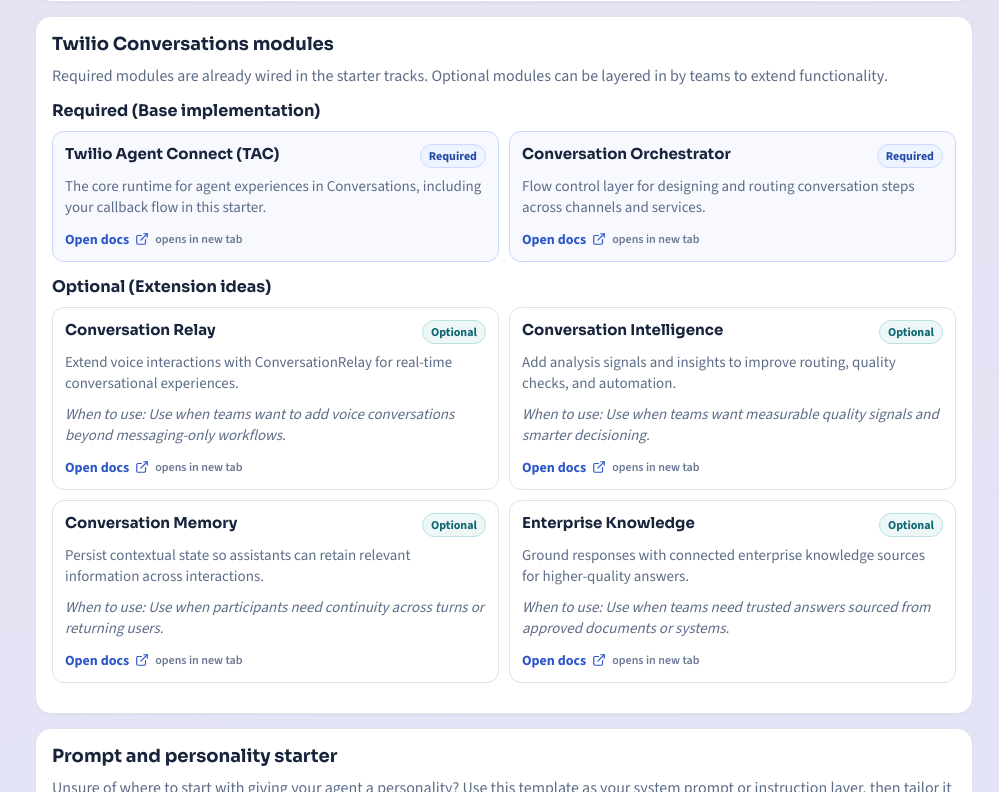
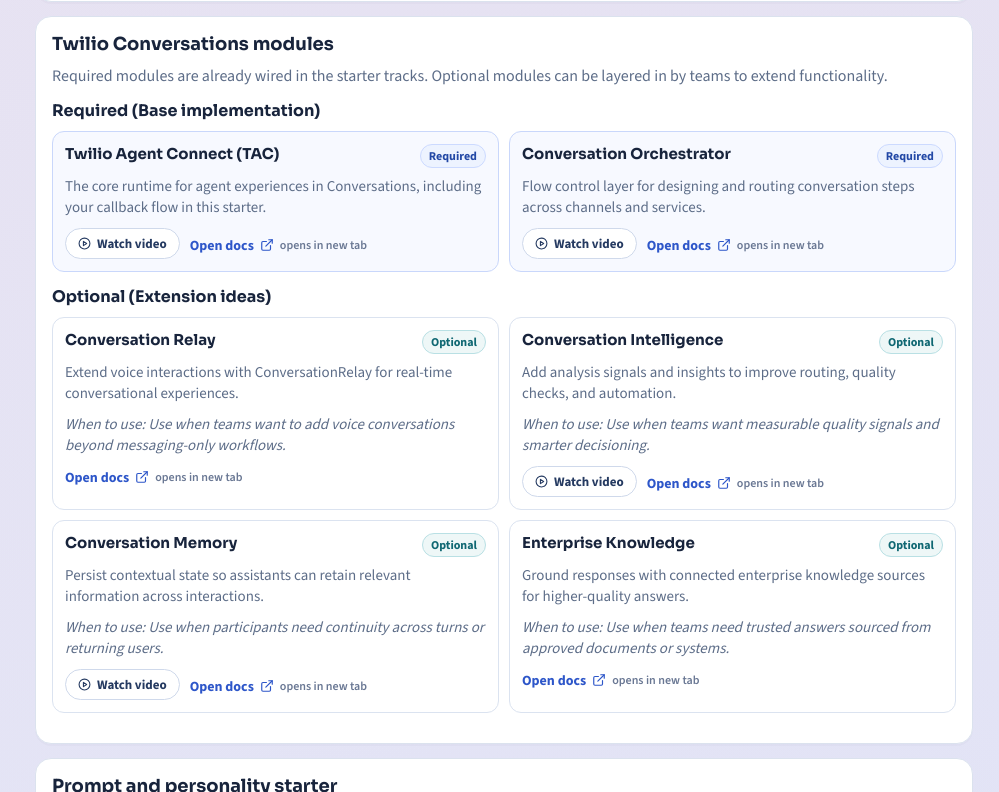
Before and after one commit to mangoshindig/twilio-iu-tech-summit-forge, a React (Vite) app in the folder workshop-ui/: page / in a window 1280 px wide. Shown: the part 4028-4820 px from the top of the page, without its empty margins (281-1280 px from the left). Built offline with nearby package versions, Linux system fonts and the light colour scheme.

Commit message:
minor: add devnet videos to ui

```diff
--- a/workshop-ui/src/App.css
+++ b/workshop-ui/src/App.css
@@ -875,6 +875,26 @@
   text-decoration: underline;
 }
 
+.module-video-btn {
+  margin-right: 10px;
+  border: 1px solid #cfd9eb;
+  background: #ffffff;
+  color: #253a61;
+  border-radius: 999px;
+  padding: 6px 12px;
+  font-family: 'Source Sans 3', sans-serif;
+  font-size: 13px;
+  font-weight: 700;
+  display: inline-flex;
+  align-items: center;
+  gap: 6px;
+  cursor: pointer;
+}
+
+.module-video-btn:hover {
+  background: #eef3ff;
+}
+
 .link-meta {
   font-size: 12px;
   font-weight: 600;
@@ -1084,6 +1104,71 @@
   background: #255bd2;
 }
 
+.video-modal-backdrop {
+  position: fixed;
+  inset: 0;
+  background: rgba(10, 18, 34, 0.6);
+  backdrop-filter: blur(2px);
+  z-index: 50;
+  display: grid;
+  place-items: center;
+  padding: 16px;
+}
+
+.video-modal {
+  width: min(920px, 100%);
+  border: 1px solid #dbe2ee;
+  background: #ffffff;
+  border-radius: 18px;
+  box-shadow: 0 24px 54px rgba(17, 33, 66, 0.24);
+  padding: 14px;
+}
+
+.video-modal-head {
+  display: flex;
+  align-items: center;
+  justify-content: space-between;
+  gap: 12px;
+  margin-bottom: 10px;
+}
+
+.video-modal-head h3 {
+  margin: 0;
+  font-family: 'Sora', sans-serif;
+  font-size: 18px;
+}
+
+.video-modal-close {
+  border: 1px solid #cfd9eb;
+  background: #ffffff;
+  color: #2f456f;
+  border-radius: 999px;
+  padding: 6px 12px;
+  font-family: 'Source Sans 3', sans-serif;
+  font-size: 13px;
+  font-weight: 700;
+  cursor: pointer;
+}
+
+.video-modal-close:hover {
+  background: #eef3ff;
+}
+
+.video-frame-wrap {
+  position: relative;
+  width: 100%;
+  aspect-ratio: 16 / 9;
+  border-radius: 12px;
+  overflow: hidden;
+  background: #000;
+}
+
+.video-frame-wrap iframe {
+  border: 0;
+  width: 100%;
+  height: 100%;
+}
+
 @keyframes cardRise {
   from {
     opacity: 0;
--- a/workshop-ui/src/App.tsx
+++ b/workshop-ui/src/App.tsx
@@ -12,6 +12,7 @@
   FiHelpCircle,
   FiHome,
   FiList,
+  FiPlayCircle,
   FiZap,
 } from 'react-icons/fi'
 import {
@@ -29,6 +30,7 @@
   const [runtimeFlowError, setRuntimeFlowError] = useState<string | null>(null)
   const [activeNav, setActiveNav] = useState('overview')
   const [showCompletionModal, setShowCompletionModal] = useState(false)
+  const [activeVideo, setActiveVideo] = useState<{ title: string; embedUrl: string } | null>(null)
   const hasCelebratedCompletion = useRef(false)
 
   const trackFolder = selectedTrack === 'python' ? 'python' : 'typescript'
@@ -192,20 +194,39 @@
     { id: 'judging', label: 'Judging Criteria', icon: FiZap },
   ]
 
-  const requiredModules = [
+  type WorkshopModule = {
+    name: string
+    description: string
+    href: string
+    whenToUse?: string
+    video?: {
+      title: string
+      embedUrl: string
+    }
+  }
+
+  const requiredModules: WorkshopModule[] = [
     {
       name: 'Twilio Agent Connect (TAC)',
       description: 'The core runtime for agent experiences in Conversations, including your callback flow in this starter.',
       href: 'https://www.twilio.com/docs/conversations/agent-connect',
+      video: {
+        title: 'Twilio Agent Connect overview',
+        embedUrl: 'https://www.youtube.com/embed/xTQU-Y-Btso',
+      },
     },
     {
       name: 'Conversation Orchestrator',
       description: 'Flow control layer for designing and routing conversation steps across channels and services.',
       href: 'https://www.twilio.com/docs/conversations/orchestrator',
+      video: {
+        title: 'Conversation Orchestrator overview',
+        embedUrl: 'https://www.youtube.com/embed/xZcIuobmgkg',
+      },
     },
   ]
 
-  const optionalModules = [
+  const optionalModules: WorkshopModule[] = [
     {
       name: 'Conversation Relay',
       description: 'Extend voice interactions with ConversationRelay for real-time conversational experiences.',
@@ -217,6 +238,10 @@
       description: 'Add analysis signals and insights to improve routing, quality checks, and automation.',
       whenToUse: 'Use when teams want measurable quality signals and smarter decisioning.',
       href: 'https://www.twilio.com/docs/conversations/intelligence',
+      video: {
+        title: 'Conversation Intelligence overview',
+        embedUrl: 'https://www.youtube.com/embed/qzhWLKIOTAg',
+      },
     },
 
     {
@@ -224,6 +249,10 @@
       description: 'Persist contextual state so assistants can retain relevant information across interactions.',
       whenToUse: 'Use when participants need continuity across turns or returning users.',
       href: 'https://www.twilio.com/docs/conversations/memory',
+      video: {
+        title: 'Conversation Memory overview',
+        embedUrl: 'https://www.youtube.com/embed/DPeFiBht0jc',
+      },
     },
     {
       name: 'Enterprise Knowledge',
@@ -517,6 +546,21 @@
     return () => window.removeEventListener('keydown', onKeyDown)
   }, [showCompletionModal])
 
+  useEffect(() => {
+    if (!activeVideo) {
+      return
+    }
+
+    const onKeyDown = (event: KeyboardEvent) => {
+      if (event.key === 'Escape') {
+        setActiveVideo(null)
+      }
+    }
+
+    window.addEventListener('keydown', onKeyDown)
+    return () => window.removeEventListener('keydown', onKeyDown)
+  }, [activeVideo])
+
   const openDocsNext = () => {
     setActiveNav('modules')
     setShowCompletionModal(false)
@@ -794,6 +838,15 @@
                     <span className="module-badge required">Required</span>
                   </div>
                   <p>{module.description}</p>
+                  {module.video ? (
+                    <button
+                      type="button"
+                      className="module-video-btn"
+                      onClick={() => setActiveVideo(module.video ?? null)}
+                    >
+                      <FiPlayCircle /> Watch video
+                    </button>
+                  ) : null}
                   <a
                     href={module.href}
                     target="_blank"
@@ -819,6 +872,15 @@
                   </div>
                   <p>{module.description}</p>
                   <p className="when-use">When to use: {module.whenToUse}</p>
+                  {module.video ? (
+                    <button
+                      type="button"
+                      className="module-video-btn"
+                      onClick={() => setActiveVideo(module.video ?? null)}
+                    >
+                      <FiPlayCircle /> Watch video
+                    </button>
+                  ) : null}
                   <a
                     href={module.href}
                     target="_blank"
@@ -944,6 +1006,33 @@
           </section>
         </div>
       ) : null}
+
+      {activeVideo ? (
+        <div className="video-modal-backdrop" role="presentation" onClick={() => setActiveVideo(null)}>
+          <section
+            className="video-modal"
+            role="dialog"
+            aria-modal="true"
+            aria-labelledby="video-modal-title"
+            onClick={(event) => event.stopPropagation()}
+          >
+            <div className="video-modal-head">
+              <h3 id="video-modal-title">{activeVideo.title}</h3>
+              <button type="button" className="video-modal-close" onClick={() => setActiveVideo(null)} aria-label="Close video">
+                Close
+              </button>
+            </div>
+            <div className="video-frame-wrap">
+              <iframe
+                src={activeVideo.embedUrl}
+                title={activeVideo.title}
+                allow="accelerometer; autoplay; clipboard-write; encrypted-media; gyroscope; picture-in-picture; web-share"
+                allowFullScreen
+              />
+            </div>
+          </section>
+        </div>
+      ) : null}
     </div>
   )
 }
```
